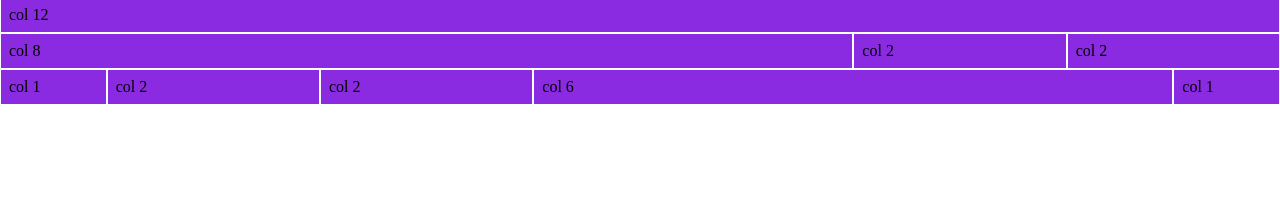
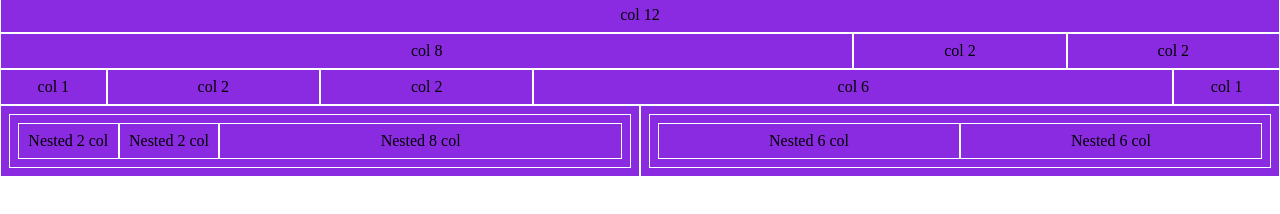
Before and after one commit to Cosimo-Colucci/html-css-12bool, a plain HTML site: page index.html in a window 1280 px wide. Shown: the part 112-326 px from the top of the page. Drawn offline with Linux system fonts and the light colour scheme.

Commit message:
neasted col

```diff
--- a/css/12bool.css
+++ b/css/12bool.css
@@ -4,14 +4,20 @@
     box-sizing: border-box;
 }
 
-[class^="col-1"] {
-    flex: 0 0 auto;
+.container{
+    max-width: 1170%;
+    margin: 0 auto;
 }
 
 .row {
     display: flex;
     flex-direction: row;
     flex-wrap: wrap;
+}
+
+[class^="col"] {
+    flex: 0 0 auto;
+    text-align: center;
 }
 
 .col {
@@ -22,48 +28,60 @@
 
 .col-1 {
     flex-basis: calc((100% / 12) * 1);
+    max-width: calc((100% / 12) * 1);
 }
 
 .col-2 {
     flex-basis: calc((100% / 12) * 2);
+    max-width: calc((100% / 12) * 2);
 }
 
 .col-3 {
     flex-basis: calc((100% / 12) * 3);
+    max-width: calc((100% / 12) * 3);
 }
 
 .col-4 {
     flex-basis: calc((100% / 12) * 4);
+    max-width: calc((100% / 12) * 4);
 }
 
 .col-5 {
     flex-basis: calc((100% / 12) * 5);
+    max-width: calc((100% / 12) * 5);
 }
 
 .col-6 {
     flex-basis: calc((100% / 12) * 6);
+    max-width: calc((100% / 12) * 6);
 }
 
 .col-7 {
     flex-basis: calc((100% / 12) * 7);
+    max-width: calc((100% / 12) * 7);
 }
 
 .col-8 {
     flex-basis: calc((100% / 12) * 8);
+    max-width: calc((100% / 12) * 8);
 }
 
 .col-9 {
     flex-basis: calc((100% / 12) * 9);
+    max-width: calc((100% / 12) * 9);
 }
 
 .col-10 {
     flex-basis: calc((100% / 12) * 10);
+    max-width: calc((100% / 12) * 10);
 }
 
 .col-11 {
     flex-basis: calc((100% / 12) * 11);
+    max-width: calc((100% / 12) * 11);
 }
 
 .col-12 {
     flex-basis: calc((100% / 12) * 12);
+    max-width: calc((100% / 12) * 12);
 }
--- a/index.html
+++ b/index.html
@@ -10,8 +10,9 @@
     </head>
     <body>
         <main>
+            <div class="container">
                 <div><h1>Esercizio per Casa</h1></div>
-            <div class="container row">
+                <div class="row">
                     <div class="col-1">col 1</div>
                     <div class="col-1">col 1</div>
                     <div class="col-1">col 1</div>
@@ -45,6 +46,28 @@
                     <div class="col-6">col 6</div>
                     <div class="col-1">col 1</div>
                 </div>
+                <div class="row">
+                    <div class="col-6">
+                        <div class="row">
+                            <div class="col-2">Nested 2 col</div>
+                            <div class="col-2">Nested 2 col</div>
+                            <div class="col-8">Nested 8 col</div>
+                        </div>
+                    </div>
+                    <div class="col-6">
+                        <div class="row">
+                            <div class="col-6">Nested 6 col</div>
+                            <div class="col-6">Nested 6 col</div>
+                        </div>
+                    </div>
+                </div>
+            </div>
+
+
+            <div class="container">
+
+            </div>
         </main>
+
     </body>
 </html>
```
Lines whose indentation alone changed are shown as unchanged.
